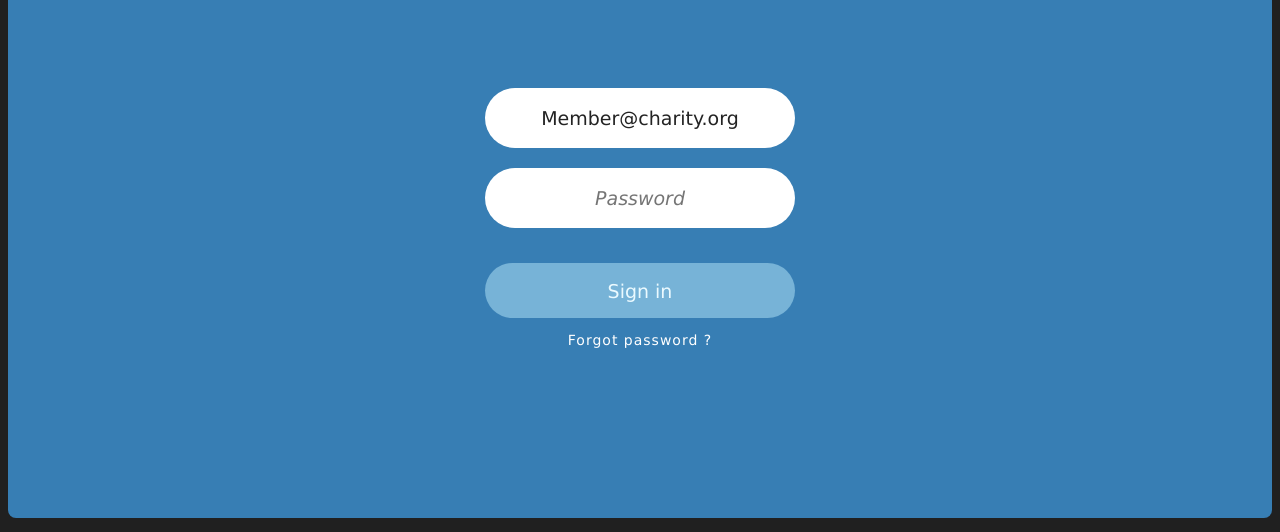
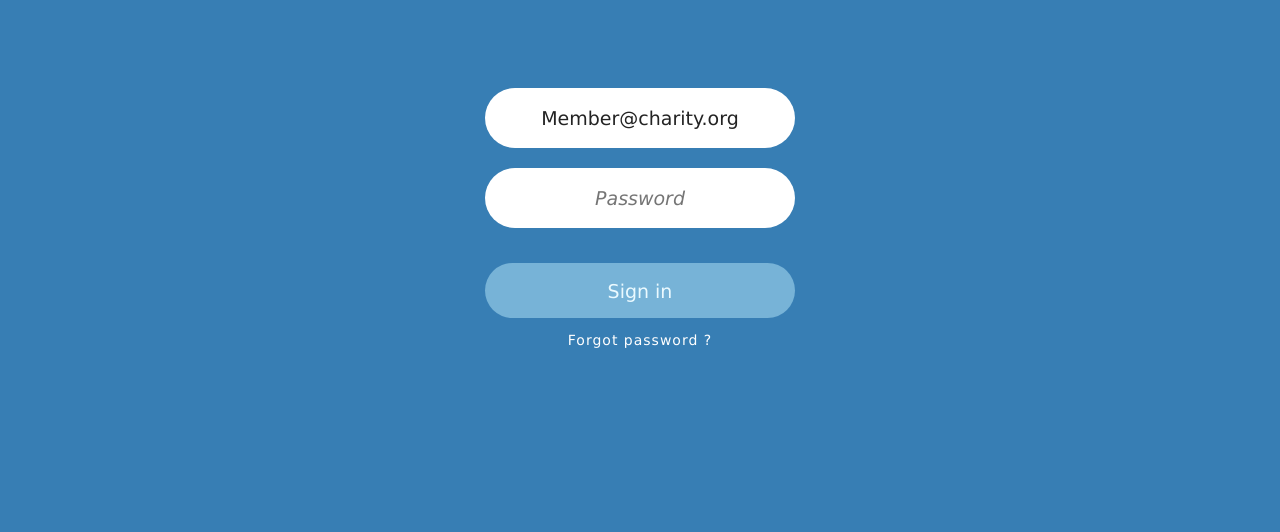
Before and after one commit to Bruno-TL/1-desafio, a plain HTML site: page index.html in a window 1280 px wide. Shown: the part 268-800 px from the top of the page. Drawn offline with Linux system fonts and the light colour scheme.

Commit message:
Atualizando o css

```diff
--- a/style.css
+++ b/style.css
@@ -1,6 +1,5 @@
-
 body {
-    background-color: #202020;
+    background-color: #377eb4;
 }
 
 main {
@@ -8,8 +7,6 @@ main {
     align-items: center;
     flex-direction: column;
     justify-content: center;
-    background-color: #377eb4;
-    border-radius: 8px;
 }
 
 #contanier > img {
@@ -23,7 +20,6 @@ form {
 }
 
 input {
-
     font-family: Verdana, Geneva;
     font-size: 19px;
     border: none;
@@ -60,7 +56,6 @@ input {
     font-size: 14px;
     letter-spacing: 1px;
     font-family: Verdana;
-    margin-bottom: 170px;
     color: #fff;
     text-align: center;
 }
```
